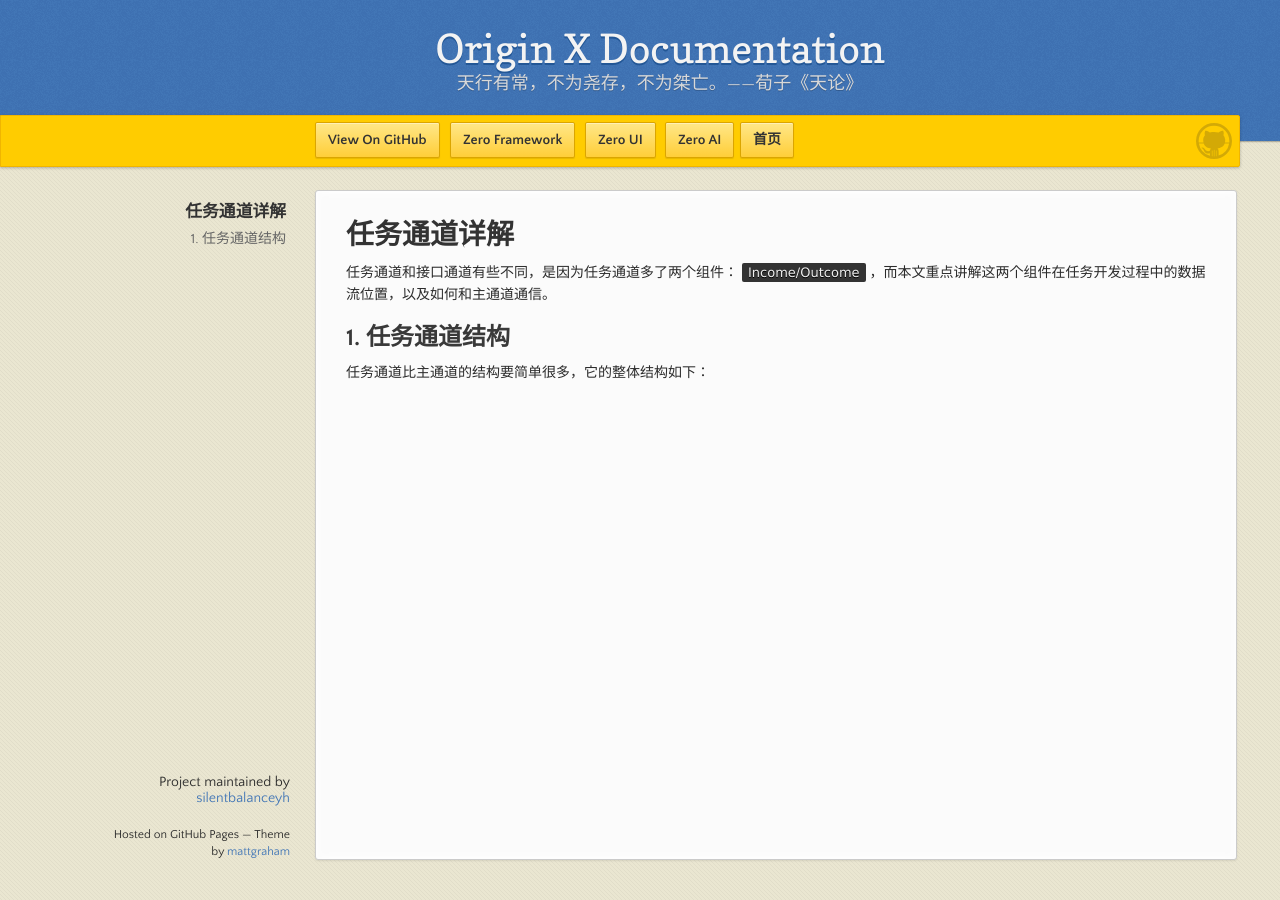
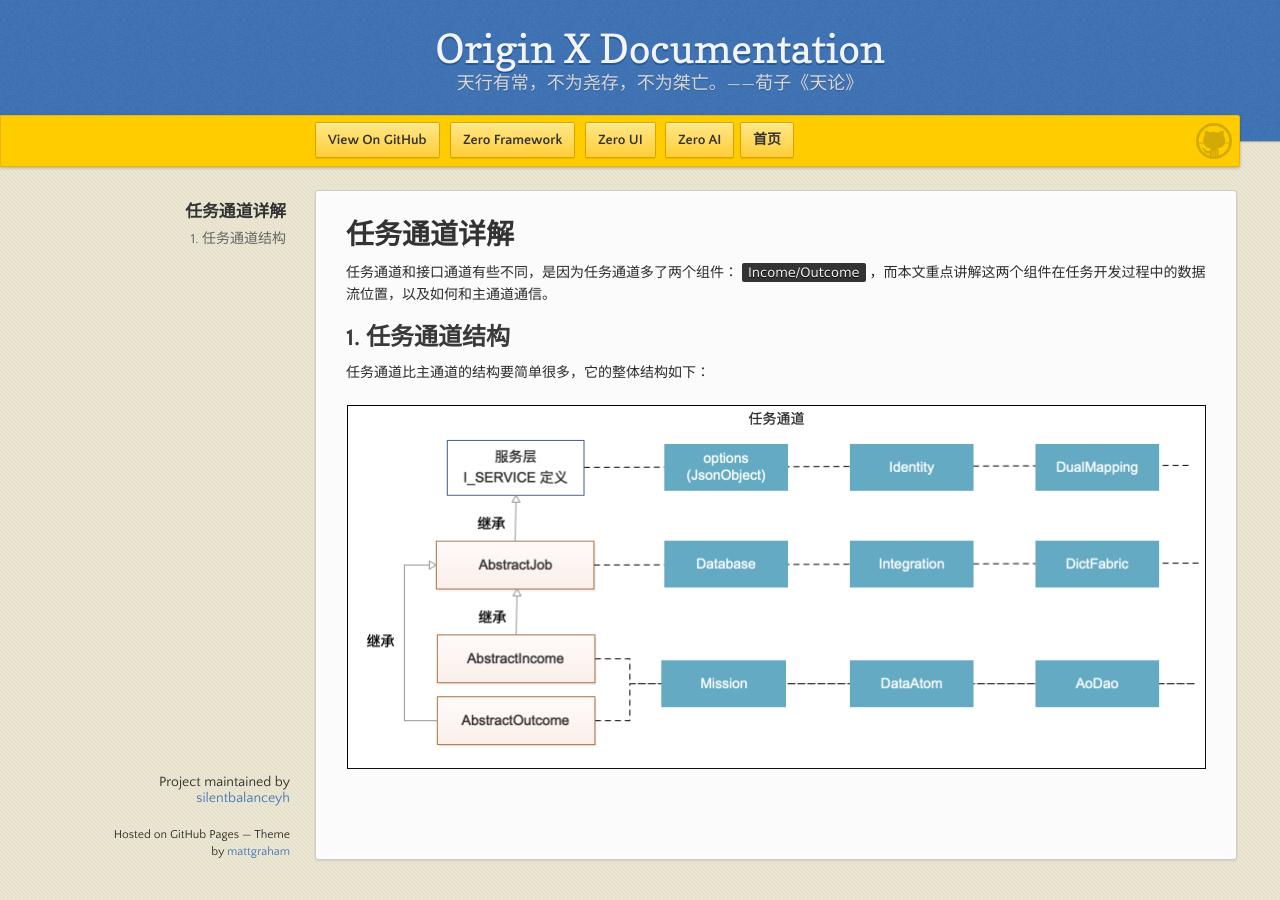
Before and after one commit to silentbalanceyh/mi-kb, a Jekyll site: the page built from origin-x-engine/1-oxshi-shi-jiao-cheng/ox-009-cha-jian-ff1a-biao-shi-gui-ze-xuan-ze-qi.md, in a window 1280 px wide. Built offline with Jekyll 4.4.1, drawn with Linux system fonts in a browser that asks for light colours; our own code applies the rules of GitHub Pages for plain Markdown files.

Commit message:
Updates origin-x-engine/1-oxshi-shi-jiao-cheng/ox-009-cha-jian-ff1a-biao-shi-gui-ze-xuan-ze-qi.md
Auto commit by GitBook Editor

```diff
--- a/origin-x-engine/1-oxshi-shi-jiao-cheng/ox-009-cha-jian-ff1a-biao-shi-gui-ze-xuan-ze-qi.md
+++ b/origin-x-engine/1-oxshi-shi-jiao-cheng/ox-009-cha-jian-ff1a-biao-shi-gui-ze-xuan-ze-qi.md
@@ -5,3 +5,5 @@
 ## 1. 任务通道结构
 
 任务通道比主通道的结构要简单很多，它的整体结构如下：
+
+![](/assets/images/ox/008-1.png)
```
Also changed, not shown: assets/images/ox/008-1.png (added).
